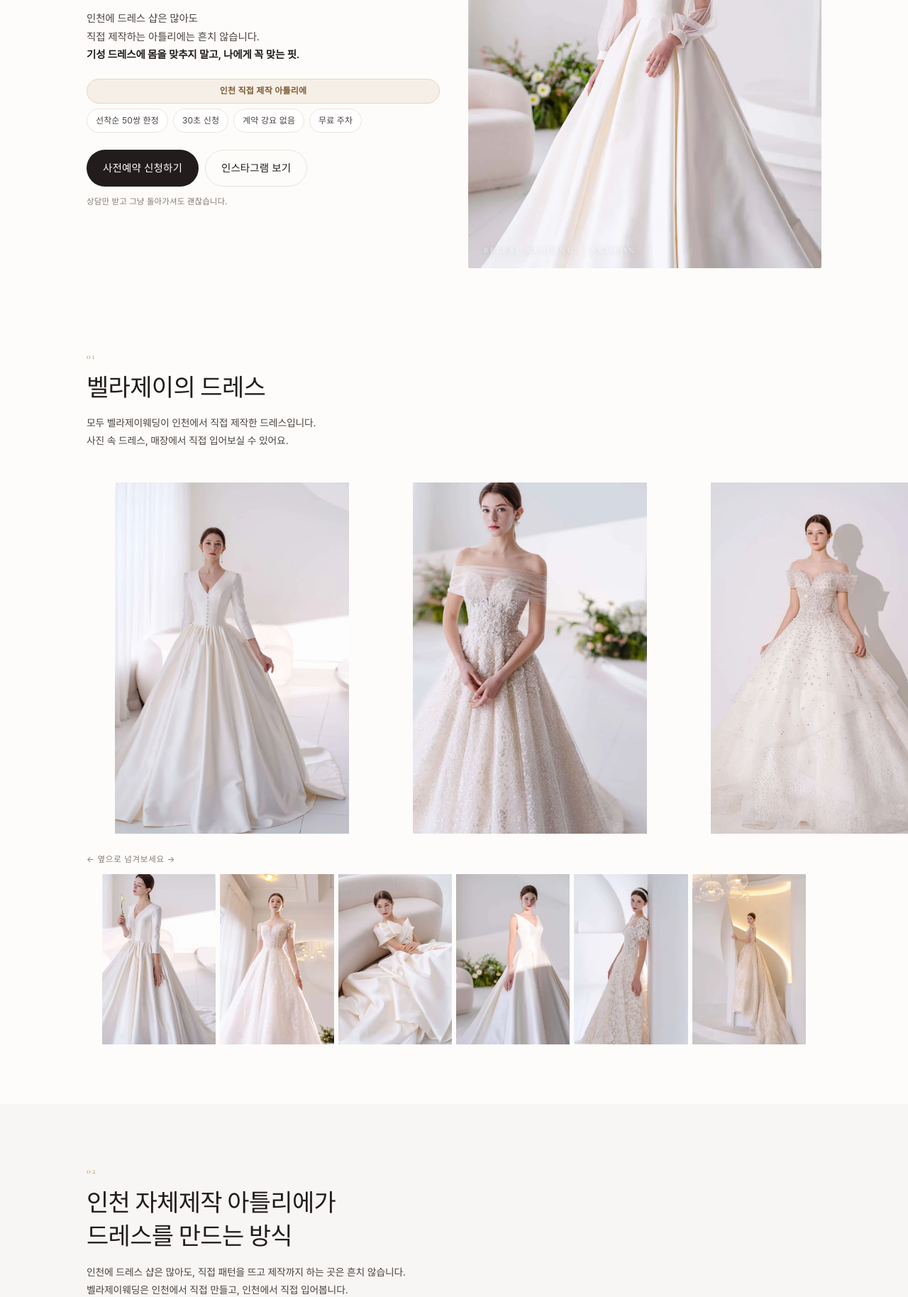
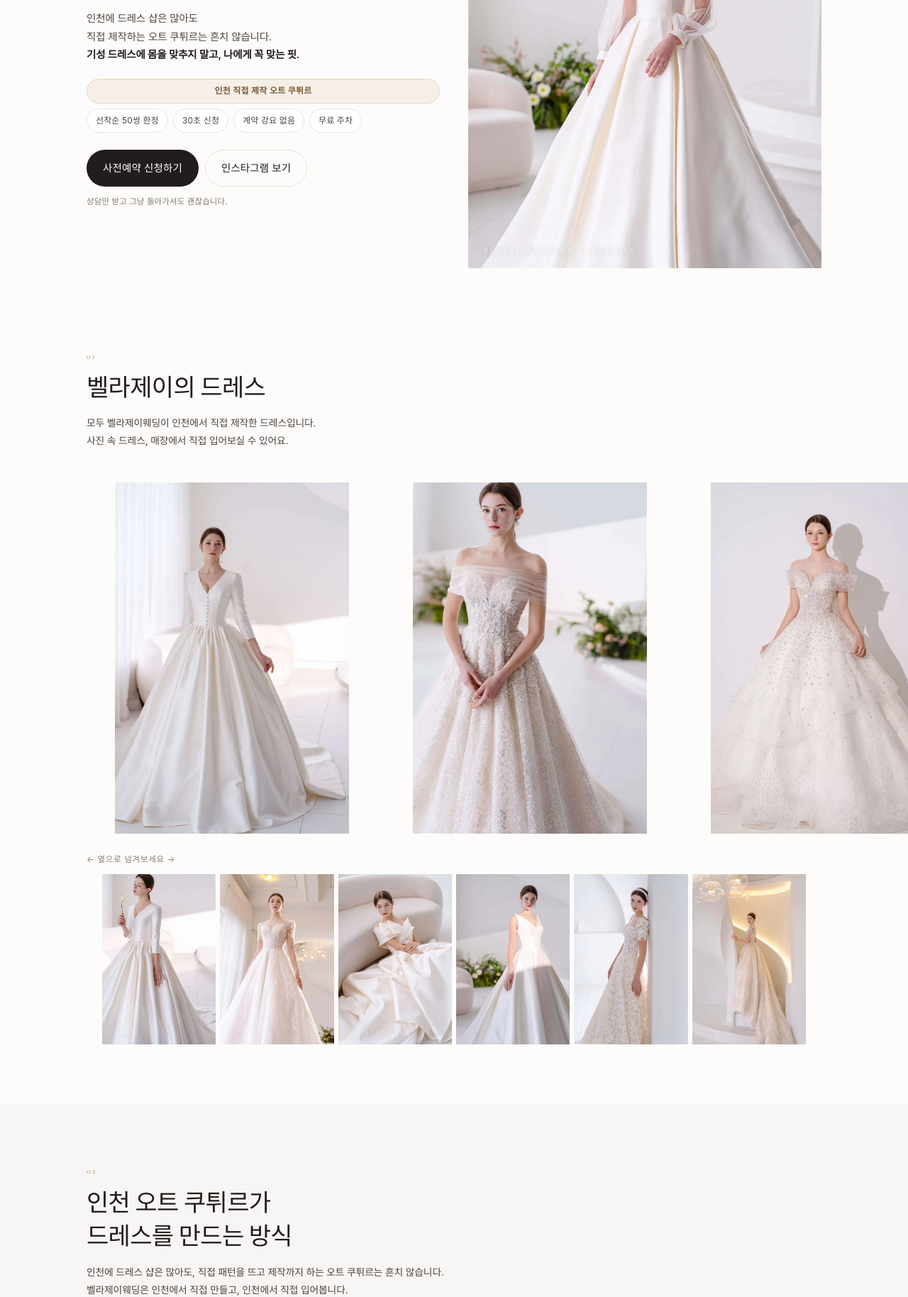
Before and after one commit to makjang97-prog/bellaj-wed, a plain HTML site: page public/index.html in a window 1280 px wide. Shown: the part 340-2168 px from the top of the page at 71% size. Drawn offline with nearby package versions, Linux system fonts and the light colour scheme; a web font is replaced by a local one.

Commit message:
'아틀리에(ATELIER)' 용어를 '오트 쿠튀르(Haute Couture)'로 교체 — 히어로 칩·리드, 02 소개 타이틀·리드, 강점 카드 태그, 메타·OG·JSON-LD, 운영안내

```diff
--- a/public/index.html
+++ b/public/index.html
@@ -3,14 +3,14 @@
 <head>
 <meta charset="utf-8">
 <meta name="viewport" content="width=device-width, initial-scale=1, viewport-fit=cover">
-<title>벨라제이웨딩 프라이빗 피팅 초대전 | 인천 자체제작 드레스 아틀리에</title>
-<meta name="description" content="인천 구월동 벨라제이웨딩 프라이빗 피팅 초대전. 인천에서 직접 제작하는 드레스 아틀리에 — 체형별 1:1 맞춤 패턴·가봉. 플러스사이즈(77~120)는 별도 브랜드 ‘브라이드앨리’에서 운영. 30초 사전예약 · 계약 강요 없음 · 무료 주차.">
+<title>벨라제이웨딩 프라이빗 피팅 초대전 | 인천 자체제작 드레스 오트 쿠튀르</title>
+<meta name="description" content="인천 구월동 벨라제이웨딩 프라이빗 피팅 초대전. 인천에서 직접 제작하는 오트 쿠튀르 — 체형별 1:1 맞춤 패턴·가봉. 플러스사이즈(77~120)는 별도 브랜드 ‘브라이드앨리’에서 운영. 30초 사전예약 · 계약 강요 없음 · 무료 주차.">
 <meta name="theme-color" content="#fdfcfa">
 <!-- 1차 시안: 검색 노출 차단. 정식 오픈 때 이 줄을 지우세요. -->
 <meta name="robots" content="noindex, nofollow">
 <meta property="og:type" content="website">
 <meta property="og:title" content="벨라제이웨딩 프라이빗 피팅 초대전">
-<meta property="og:description" content="인천에서 직접 제작하는 드레스 아틀리에, 벨라제이웨딩. 선착순 50쌍 한정 · 30초 신청 · 계약 강요 없음 · 무료 주차.">
+<meta property="og:description" content="인천에서 직접 제작하는 오트 쿠튀르, 벨라제이웨딩. 선착순 50쌍 한정 · 30초 신청 · 계약 강요 없음 · 무료 주차.">
 <meta property="og:image" content="/images/og.jpg">
 <meta property="og:locale" content="ko_KR">
 <link rel="icon" href="/favicon.svg" type="image/svg+xml">
@@ -44,12 +44,12 @@
       </h1>
       <p class="hero-lead">
         인천에 드레스 샵은 많아도<br>
-        직접 제작하는 아틀리에는 흔치 않습니다.<br>
+        직접 제작하는 <span class="nw">오트 쿠튀르는</span> 흔치 않습니다.<br>
         <b>기성 드레스에 몸을 맞추지 말고, 나에게 꼭 맞는 핏.</b>
       </p>
 
       <ul class="hero-points" aria-label="초대전 안내">
-        <li class="is-key">인천 직접 제작 아틀리에</li>
+        <li class="is-key">인천 직접 제작 오트 쿠튀르</li>
         <li>선착순 50쌍 한정</li>
         <li>30초 신청</li>
         <li>계약 강요 없음</li>
@@ -108,9 +108,9 @@
   <section class="section section-tint" id="about">
     <div class="section-head">
       <p class="num">02</p>
-      <h2 class="section-title">인천 자체제작 아틀리에가<br>드레스를 만드는 방식</h2>
+      <h2 class="section-title">인천 오트 쿠튀르가<br>드레스를 만드는 방식</h2>
       <p class="section-lead">
-        인천에 드레스 샵은 많아도, 직접 패턴을 뜨고 제작까지 하는 곳은 흔치 않습니다.<br>
+        인천에 드레스 샵은 많아도, 직접 패턴을 뜨고 제작까지 하는 <span class="nw">오트 쿠튀르는</span> 흔치 않습니다.<br>
         벨라제이웨딩은 인천에서 직접 만들고, 인천에서 직접 입어봅니다.
       </p>
     </div>
@@ -129,7 +129,7 @@
     <ol class="strengths">
       <li class="is-main">
         <span class="strength-no">01</span>
-        <p class="strength-tag">BELLAJ ATELIER · 직접 제작</p>
+        <p class="strength-tag">BELLAJ HAUTE COUTURE · 직접 제작</p>
         <h3>인천 자체제작 드레스, 체형에 맞춘 핏</h3>
         <p>대여용 드레스는 들어온 치수에 몸을 맞추지만, 직접 제작하면 반대입니다. 신부님 어깨선·허리·밴딩을 기준으로 패턴을 잡아 만들고 고치기 때문에, 억지로 조이지 않아도 실루엣이 자연스럽습니다.</p>
       </li>
@@ -339,7 +339,7 @@
   "@type": "LocalBusiness",
   "additionalType": "https://schema.org/ClothingStore",
   "name": "벨라제이웨딩",
-  "description": "인천 구월동 웨딩드레스 전문점. 인천에서 직접 패턴을 뜨고 제작하는 자체제작 아틀리에. 체형별 1:1 맞춤 패턴·가봉, 베일·장갑·액세서리 1:1 코디. 플러스사이즈(77~120)는 별도 브랜드 ‘브라이드앨리’에서 운영.",
+  "description": "인천 구월동 웨딩드레스 전문점. 인천에서 직접 패턴을 뜨고 제작하는 자체제작 오트 쿠튀르. 체형별 1:1 맞춤 패턴·가봉, 베일·장갑·액세서리 1:1 코디. 플러스사이즈(77~120)는 별도 브랜드 ‘브라이드앨리’에서 운영.",
   "telephone": "+82-32-466-1817",
   "address": {
     "@type": "PostalAddress",
--- a/public/styles.css
+++ b/public/styles.css
@@ -123,6 +123,7 @@ button { font: inherit; color: inherit; cursor: pointer; }
 }
 
 .hero-lead b { font-weight: 600; color: var(--ink); }
+.nw { white-space: nowrap; }
 
 .hero-points {
   margin-top: 22px;
```
